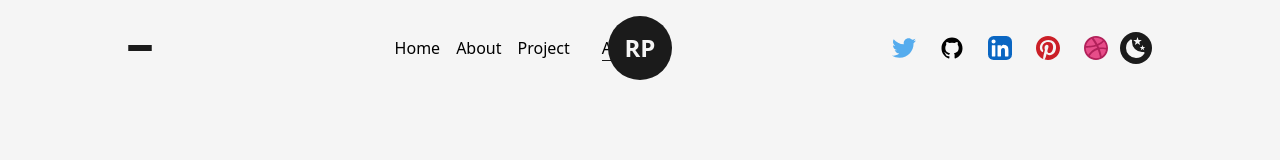
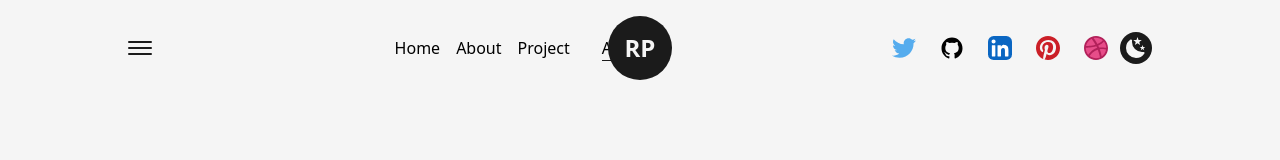
Before and after one commit to spriveen/Portfolio, a Next.js app: page /articles in a window 1280 px wide. Shown: the top 160 px of the page. Built offline with nearby package versions, Linux system fonts and the light colour scheme.

Commit message:
update Navbar.js

```diff
--- a/src/components/Navbar.js
+++ b/src/components/Navbar.js
@@ -1,5 +1,5 @@
 import Link from 'next/link'
-import React from 'react'
+import React, { useState } from 'react'
 import Logo from './Logo'
 import { useRouter } from 'next/router'
 import { TwitterIcon, DribbbleIcon, GithubIcon, LinkedInIcon, PinterestIcon, SunIcon, MoonIcon } from './Icon'
@@ -27,16 +27,21 @@ const CustomLink = ({ href, title, className = "" }) => {
 
 const Navbar = () => {
   const [mode, setMode] = useThemeSwitcher();
+  const [isOpen, setIsOpen] = useState(false);
+
+  const handleClick = () =>{
+    setIsOpen(!isOpen)
+  }
 
   return (
     <header
       className='w-full px-32 py-8 font-medium flex items-center justify-between
       dark:text-light
     '>
-      <button className="flex flex-col justify-center items-center">
-        <span className='bg-dark dark:bg-light block h-0.5 w-6 rounded-sm '></span>
-        <span className='bg-dark dark:bg-light block h-0.5 w-6 rounded-sm '></span>
-        <span className='bg-dark dark:bg-light block h-0.5 w-6 rounded-sm '></span>
+      <button className="flex flex-col justify-center items-center" onClick={handleClick}>
+        <span className='bg-dark dark:bg-light block h-0.5 w-6 rounded-sm -translate-y-0.5 '></span>
+        <span className={'bg-dark dark:bg-light block h-0.5 w-6 rounded-sm my-0.5 ${isOpen}'}></span>
+        <span className='bg-dark dark:bg-light block h-0.5 w-6 rounded-sm translate-y-0.5'></span>
       </button>
       <nav>
         <CustomLink href="/" title="Home" className='mr-4' />
```
